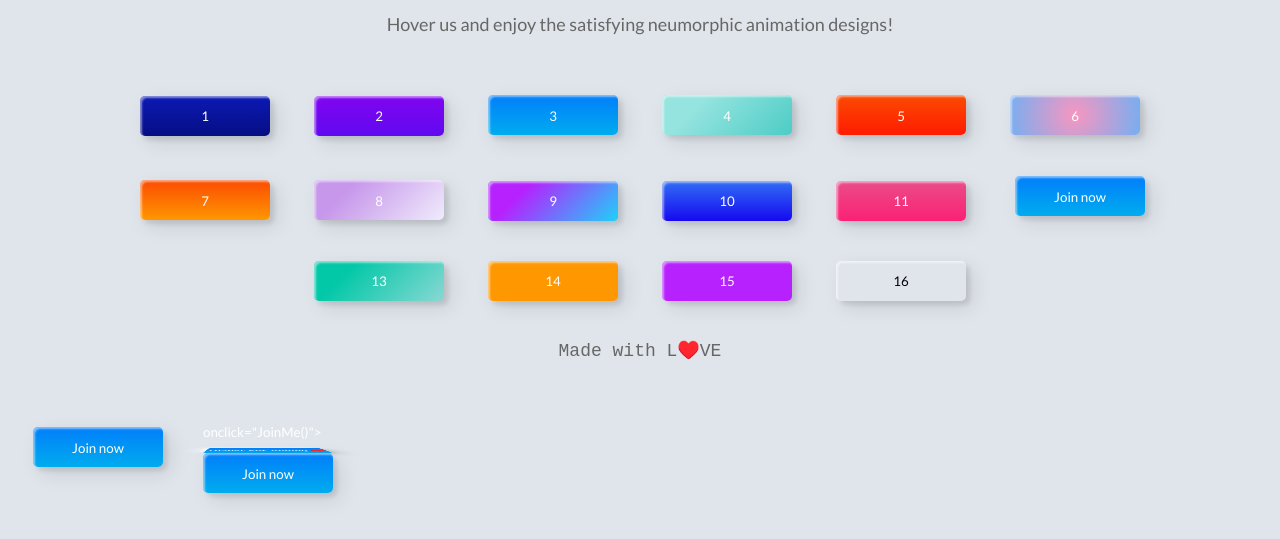
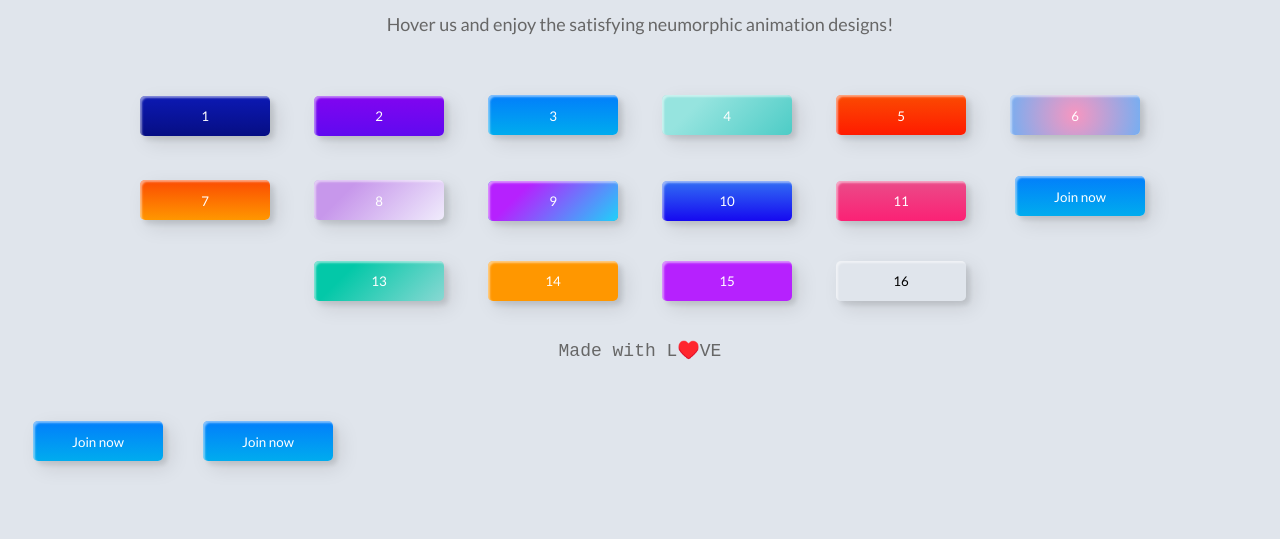
Before and after one commit to TECHTOAMYT/Readmore, a plain HTML site: page index.html in a window 1280 px wide. Shown: the part 87-626 px from the top of the page. Drawn offline with Linux system fonts and the light colour scheme.

Commit message:
Update index.html

```diff
--- a/index.html
+++ b/index.html
@@ -25,11 +25,11 @@
   <p style="font-family: Andale Mono, monospace;">
     Made with L♥️VE</p>
 </div>
-<button class="custom-btn btn-12" href="https://t.me/TECHTOAM"><span>Thanks For Joining ♥️</span><span> Join now </span>
+<button class="custom-btn btn-12" href="https://bit.ly/__join_now__"><span>Thanks For Joining ♥️</span><span> Join now </span>
 
 
 
-<button class = "custom-btn btn-12">onclick="JoinMe()"><span>Thanks For Joining ♥️</span><span> Join now </span></button>
+<button class = "custom-btn btn-12"> <a onclick="JoinMe()"><span>Thanks For Joining ♥️</span><span> Join now </span></button>
 
 <script>
 function JoinMe() {
```
